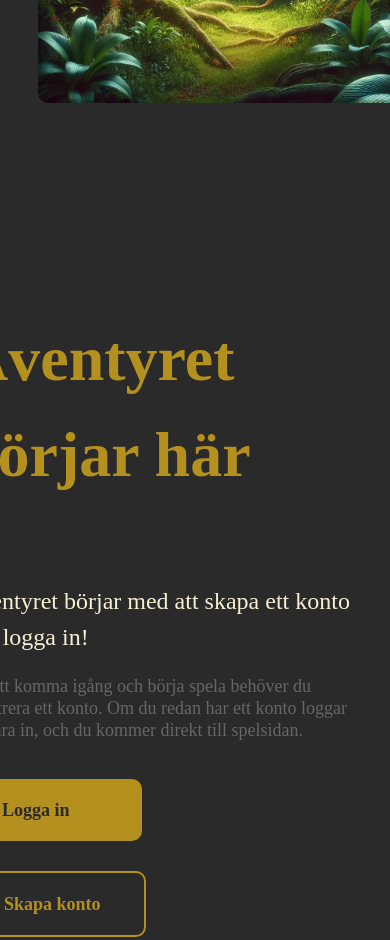
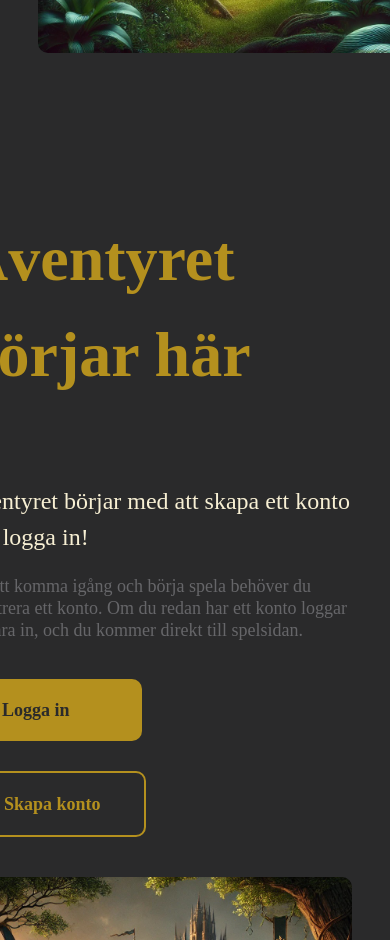
Before and after one commit to Banankontrakt/nummerett, a plain HTML site: page index.html in a window 390 px wide. Shown: the part 1060-2000 px from the top of the page. Drawn offline with Linux system fonts and the light colour scheme.

Commit message:
Update general.css

```diff
--- a/styles-css/general.css
+++ b/styles-css/general.css
@@ -28,7 +28,18 @@ body {
     margin: 100px auto;
     height: 100vh auto;
 }
+/* Lägger elementen vertikalt på små skärmar */
+@media (max-width: 768px) {
+    .container {
+        flex-direction: column; /* Lodrät layout */
+        height: auto; /* Låt höjden anpassas automatiskt */
+        margin: 50px auto; /* Justera marginal för bättre spacing */
+    }
 
+    .text-content, .image-content {
+        min-width: 100%; /* Låter elementen ta upp hela bredden */
+    }
+}
 .container:nth-child(odd) {
     flex-direction: row; /* Text till vänster, bild till höger */
 }
```
